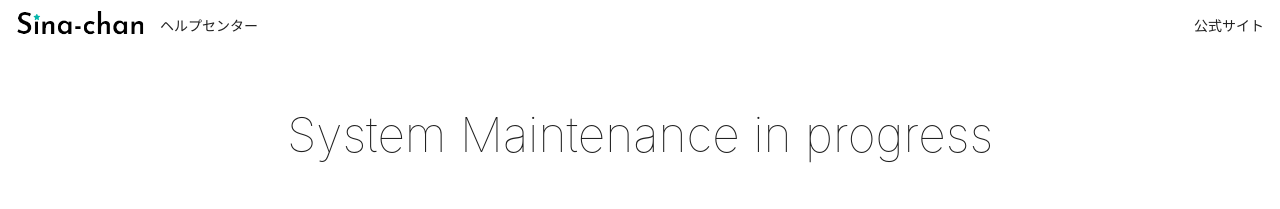
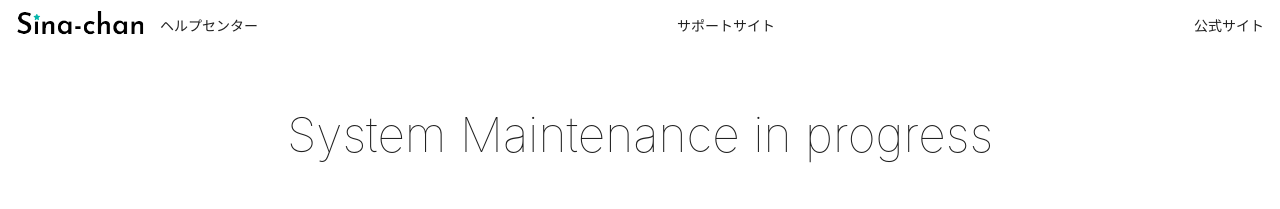
Before and after one commit to SinaKitagami/sina-helpcenter, a Jekyll site: the page built from maintenance.html, in a window 1280 px wide. Shown: the top 209 px of the page. Built offline with Jekyll 4.4.1, drawn with Linux system fonts in a browser that asks for light colours.

Commit message:
Update header.html

```diff
--- a/_includes/header.html
+++ b/_includes/header.html
@@ -2,5 +2,6 @@
     <a href="/" class="header-logo brand no-hover">
         <img src="/assets/img/sinalogo.png" alt="ヘルプセンター" width="130" height="30">　ヘルプセンター
         </a>
-    <a href="https://sina-chan.com" class="brand ml-auto">公式サイト</a>
+    <a href="https://support.sina-chan.com" class="brand ml-auto">サポートサイト</a><br>
+    <a href="https://home.sina-chan.com" class="brand ml-auto">公式サイト</a>
 </div>
```
